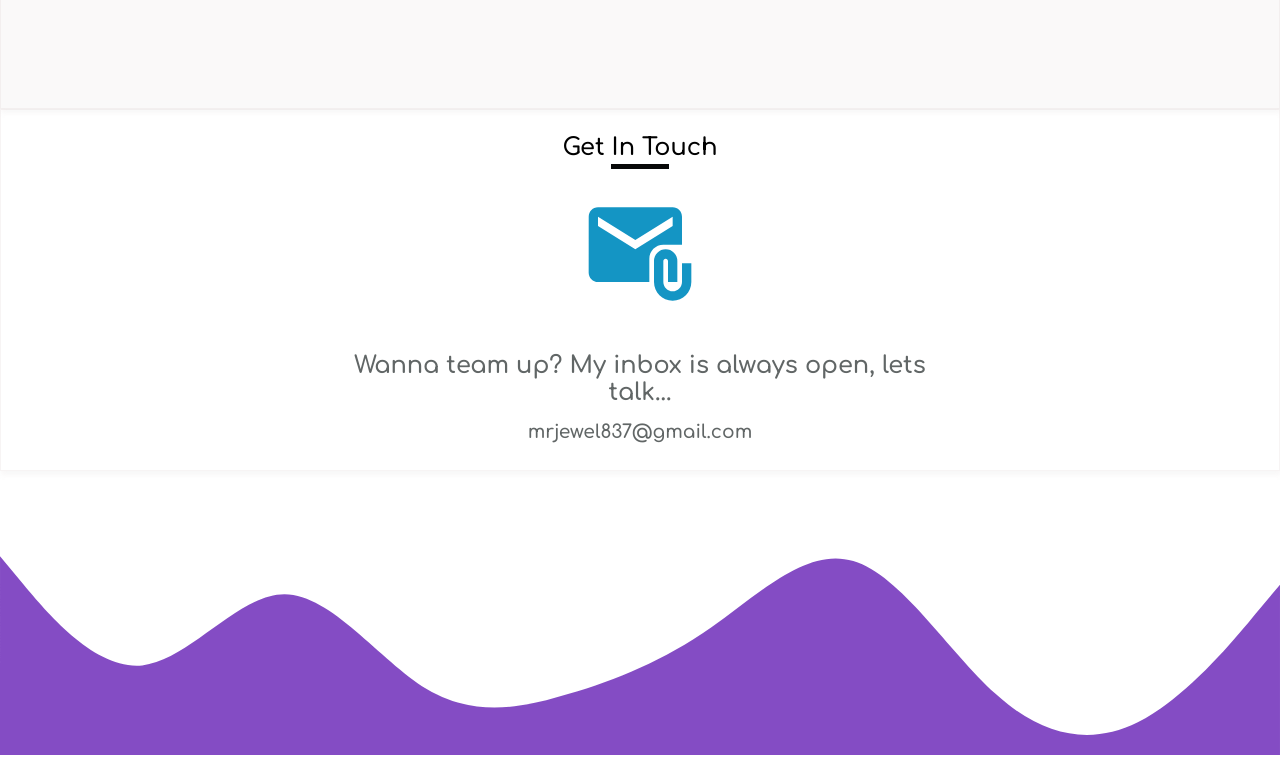
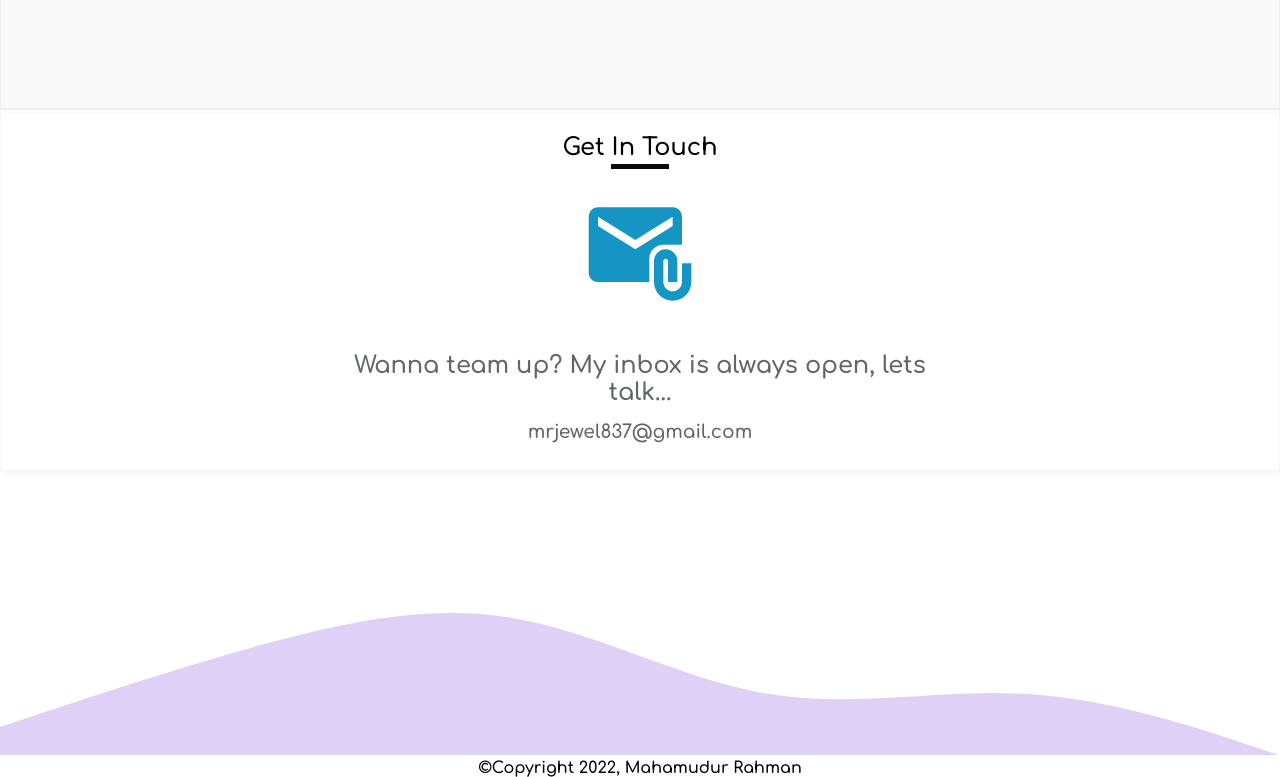
Before and after one commit to Julu1994/Mahamudur-Jewel, a React (Create React App) app in the folder my-portfolio/: page / in a window 1280 px wide. Shown: the part 2345-3122 px from the top of the page. Built offline with nearby package versions, Linux system fonts and the light colour scheme; a web font is replaced by a local one.

Commit message:
completing the footer section

```diff
--- a/my-portfolio/src/Layout/Layout.js
+++ b/my-portfolio/src/Layout/Layout.js
@@ -6,6 +6,7 @@ import About from "../components/about";
 import Skills from "../components/skills";
 import Contact from "../components/Contact";
 import Navbar from "../components/navbar";
+import Footer from "../components/footer";
 import notePic from "../components/resources/stikynote1.webp";
 import ecommarce from "../components/resources/ecommarceapp.png";
 import fooddelivery from "../components/resources/foodordering2.png";
@@ -152,16 +153,8 @@ function Layout() {
 
             {/* Copyright  */}
             <section className="copyright">
-                <div className="funny-copyright"></div>
                 <div>
-                    <svg
-                        xmlns="http://www.w3.org/2000/svg"
-                        viewBox="0 0 1440 320">
-                        <path
-                            fill="#5001ac"
-                            fillOpacity="0.7"
-                            d="M0,96L26.7,128C53.3,160,107,224,160,218.7C213.3,213,267,139,320,138.7C373.3,139,427,213,480,245.3C533.3,277,587,267,640,250.7C693.3,235,747,213,800,176C853.3,139,907,85,960,101.3C1013.3,117,1067,203,1120,250.7C1173.3,299,1227,309,1280,282.7C1333.3,256,1387,192,1413,160L1440,128L1440,320L1413.3,320C1386.7,320,1333,320,1280,320C1226.7,320,1173,320,1120,320C1066.7,320,1013,320,960,320C906.7,320,853,320,800,320C746.7,320,693,320,640,320C586.7,320,533,320,480,320C426.7,320,373,320,320,320C266.7,320,213,320,160,320C106.7,320,53,320,27,320L0,320Z"></path>
-                    </svg>
+                    <Footer />
                 </div>
             </section>
         </div>
--- a/my-portfolio/src/components/footer.js
+++ b/my-portfolio/src/components/footer.js
@@ -5,16 +5,34 @@ import { AiFillLinkedin, AiFillGithub, AiFillFacebook } from "react-icons/ai";
 function Footer() {
     return (
         <div className="footer">
-            <div className="footer2 delay0">
-                <AiFillLinkedin />
+            <ul className="social">
+                <li className="social-icon">
+                    <a href="www.googe.com" className="social-link ">
+                        <AiFillLinkedin />
+                    </a>
+                </li>
+                <li className="social-icon">
+                    <a href="www.googe.com" className="social-link ">
+                        <AiFillGithub />
+                    </a>
+                </li>
+
+                <li className="social-icon">
+                    <a href="www.googe.com" className=" social-link ">
+                        <AiFillFacebook />
+                    </a>
+                </li>
+            </ul>
+            <div className="footer-svg">
+                <svg xmlns="http://www.w3.org/2000/svg" viewBox="0 0 1440 320">
+                    <path
+                        fill="#5000ca"
+                        fill-opacity="0.18"
+                        d="M0,288L48,272C96,256,192,224,288,197.3C384,171,480,149,576,165.3C672,181,768,235,864,250.7C960,267,1056,245,1152,250.7C1248,256,1344,288,1392,304L1440,320L1440,320L1392,320C1344,320,1248,320,1152,320C1056,320,960,320,864,320C768,320,672,320,576,320C480,320,384,320,288,320C192,320,96,320,48,320L0,320Z"></path>
+                </svg>
             </div>
-            <div className=" footer2 delay1">
-                {" "}
-                <AiFillGithub />
-            </div>
-            <div className=" footer2 delay2">
-                {" "}
-                <AiFillFacebook />
+            <div className="copyright-div">
+                <p className="copyright">©Copyright 2022, Mahamudur Rahman </p>
             </div>
         </div>
     );
--- a/my-portfolio/src/components/footer.scss
+++ b/my-portfolio/src/components/footer.scss
@@ -1,29 +1,41 @@
-.footer2{
-    animation: FAnimate 1s ease-in-out infinite;
+.footer{
+    width: 100%;
+    position: relative;
 }
-.delay0{
-    animation-delay: 0s;
+.social{
+    position: fixed;
+    top: 70%;
+    left:2%;
+    width: 2%;
+    height: 40%;
+    background-color: rgba(158, 118, 203, 0.29);
+    font-size: 2rem;
+    border-radius: 5px;
+
+
 }
-.delay1{
-    animation-delay: 0.1s;
+.social-icon{
+    list-style: none;
+    text-align: center;
+    margin-top: 1rem;
 }
-.delay2{
-    animation-delay: 0.3s;
+.social-link{
+    color: blueviolet;
 }
+.social::after{
+        content: "";
+        display: block;
+        width: 3px;
+        height: 8rem;
+        margin: 0px auto;
+        background-color: blueviolet;
+}
+.copyright-div {
+    text-align: center;
+    font-size: 1rem;
 
-@keyframes FAnimate {
-    0% {
-        transform: translateY(0em);
+}
+.copy-right{
+    display: inline-block;
 
-    }
-
-    60% {
-        transform: translateY(-0.6em);
-
-    }
-
-    100% {
-        transform: translateY(0em);
-
-    }
 }
```
Also changed, not shown: my-portfolio/src/components/resources/wave.png (added).
